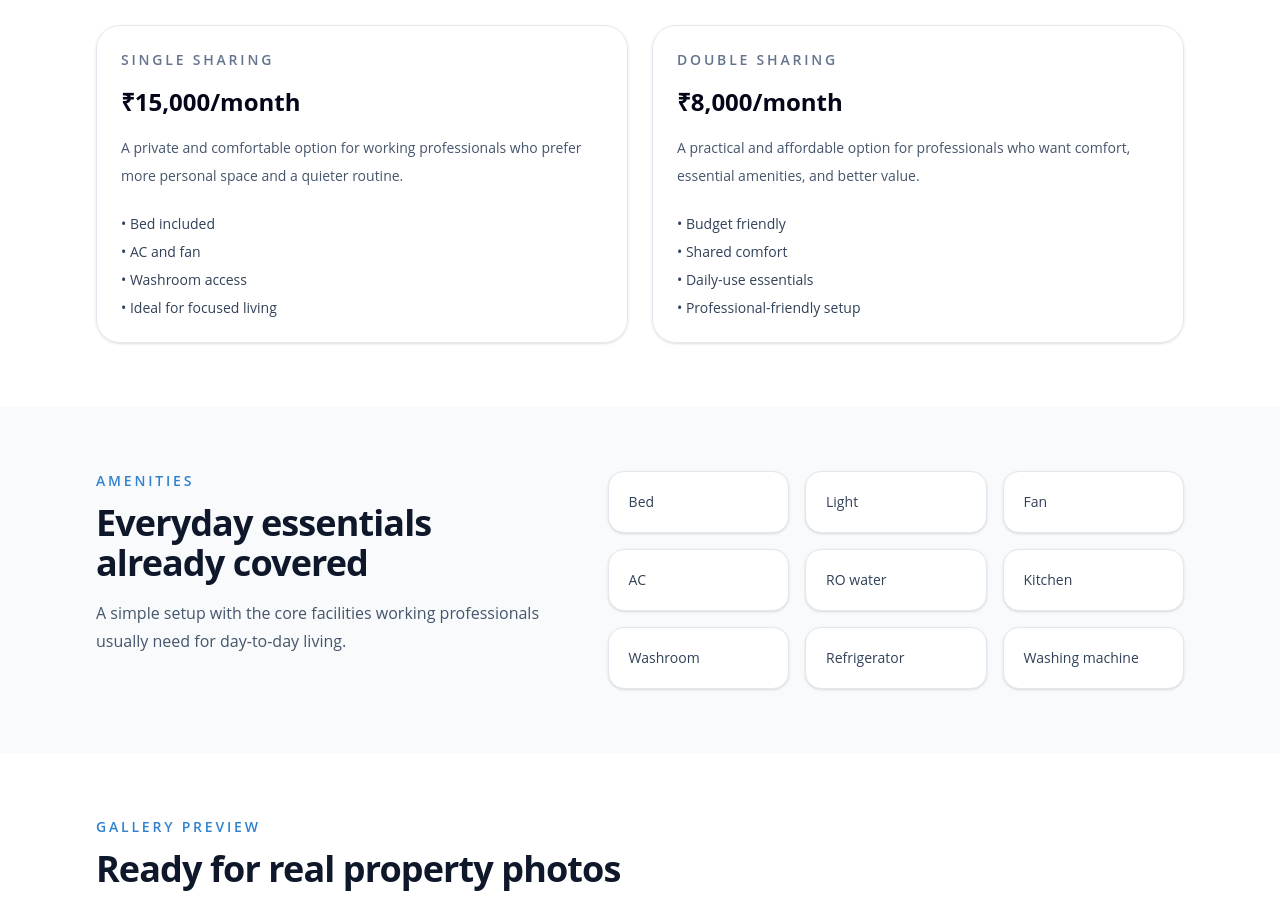
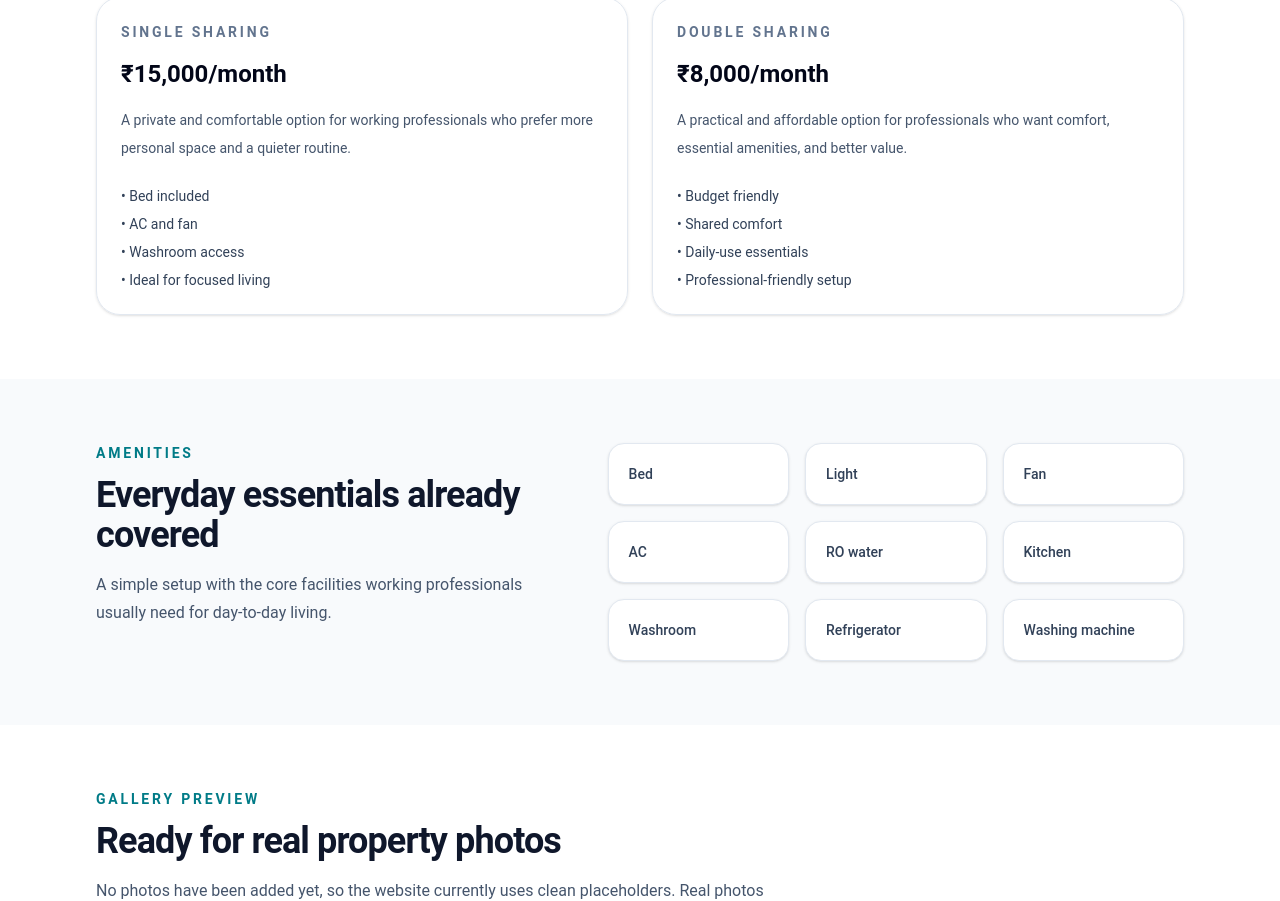
Before and after one commit to Alok-India/eazy-pg-stage1-v2, a Next.js app: page / in a window 1280 px wide. Shown: the part 874-1775 px from the top of the page. Built offline with nearby package versions, Linux system fonts and the light colour scheme.

Commit message:
Refactor: Implement refined Modern Real Estate theme color palette and font

```diff
--- a/src/app/globals.css
+++ b/src/app/globals.css
@@ -1,10 +1,11 @@
 @import "tailwindcss";
 
 :root {
-  --background: #f0f4f8; /* A very light, cool grey for a fresh, modern background */
-  --foreground: #2d3748; /* Darker, sophisticated grey for primary text */
-  --primary-color: #3182ce; /* A professional blue as an accent color */
-  --secondary-color: #2c5282; /* A slightly darker blue for subtle contrast */
+  --background: #f8f8f8; /* Very light, warm off-white */
+  --foreground: #333333; /* Rich, deep charcoal grey */
+  --primary-color: #007B87; /* Sophisticated deep teal */
+  --secondary-color: #D6BD8A; /* Subtle gold accent */
+  --muted-text: #6b7280; /* Soft grey for less prominent text */
 }
 
 @theme inline {
@@ -26,16 +27,16 @@ body {
   margin: 0;
   background: var(--background);
   color: var(--foreground);
-  font-family: 'Open Sans', 'Helvetica Neue', sans-serif; /* A popular, clean, and professional font */
+  font-family: 'Roboto', 'Open Sans', sans-serif; /* A clean, modern sans-serif */
 }
 
 a {
-  color: var(--primary-color); /* Links use the primary accent color */
+  color: var(--primary-color);
   text-decoration: none;
 }
 
 a:hover {
-  text-decoration: underline; /* Add subtle hover effect */
+  text-decoration: underline;
 }
 
 input,
@@ -46,6 +47,6 @@ button {
 }
 
 ::selection {
-  background: var(--primary-color); /* Selection uses the primary accent color */
-  color: #ffffff; /* White text on selection */
+  background: var(--primary-color);
+  color: #ffffff;
 }
```
